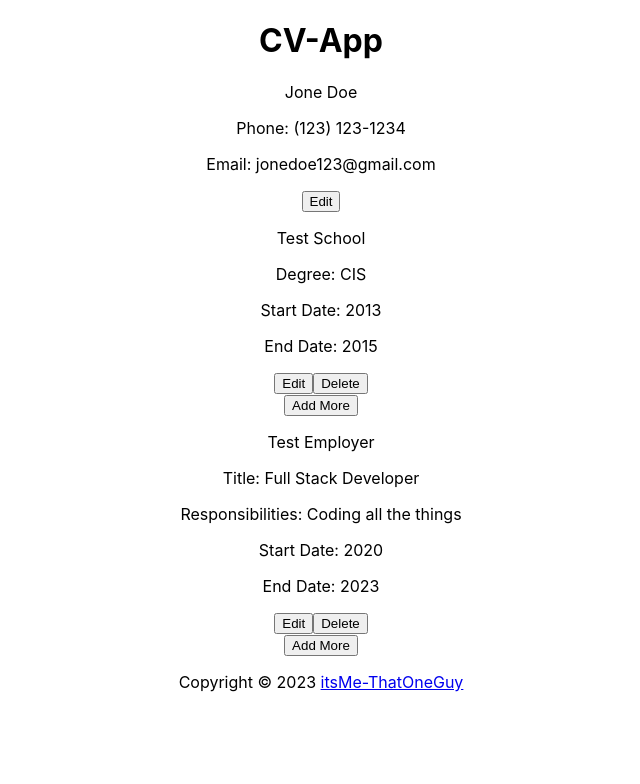
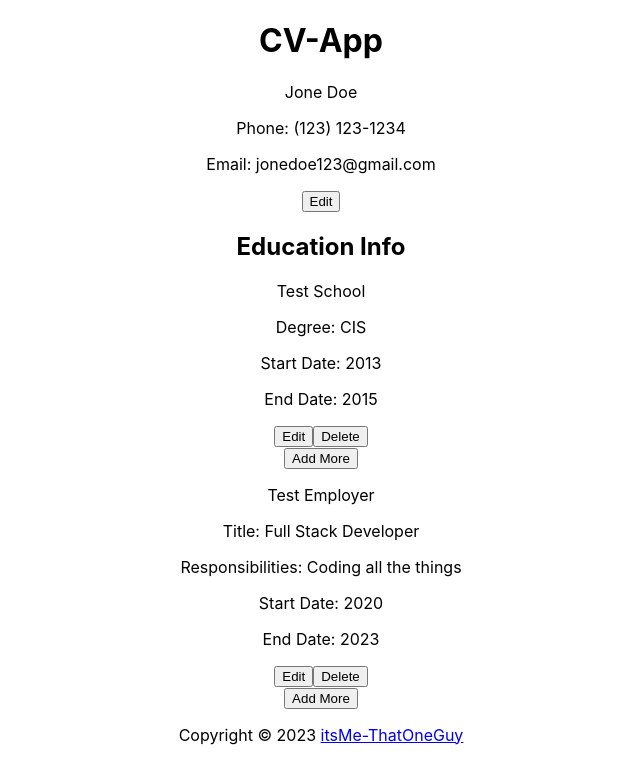
Before and after one commit to itsMe-ThatOneGuy/cv-project, a React (Create React App) app: page / in a window 1280 px wide. Shown: the top 784 px of the page, without its empty margins (319-959 px from the left). Built offline with nearby package versions, Linux system fonts and the light colour scheme.

Commit message:
Added basic "Title" styling

```diff
--- a/src/components/Education.js
+++ b/src/components/Education.js
@@ -4,6 +4,7 @@ class Education extends Component {
 	render() {
 		return (
 			<div>
+				<h2>Education Info</h2>
 				{this.props.info.schools.map((school) => {
 					return (
 						<div key={school.id}>
--- a/src/components/EducationForm.js
+++ b/src/components/EducationForm.js
@@ -149,6 +149,7 @@ class EducationForm extends Component {
 		if (this.state.displayForm === true || this.state.schools.length === 0) {
 			return (
 				<div>
+					<h3>Add New Education Info</h3>
 					<form onSubmit={this.onSubmitForm}>
 						<label htmlFor="schoolNameInput">School:</label>
 						<input
@@ -186,12 +187,12 @@ class EducationForm extends Component {
 						deleteOnclick={this.deleteOnclick}
 					/>
 					<button onClick={this.openForm}>Add More</button>
-					<button onClick={this.test}>TEST</button>
 				</div>
 			);
 		} else if (this.state.edit === true) {
 			return (
 				<div>
+					<h3>Edit Selected Education Info</h3>
 					<form onSubmit={this.onSubmitForm}>
 						<label htmlFor="schoolNameInput">School:</label>
 						<input
```
